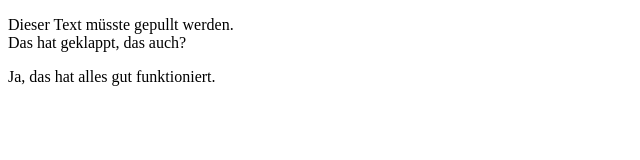
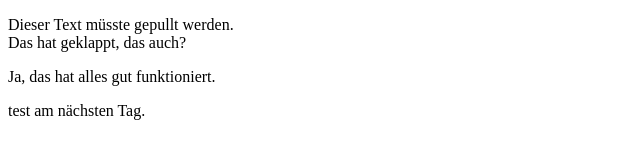
Before and after one commit to lenmaximilian/testone, a plain HTML site: page index.html in a window 1280 px wide. Shown: the whole page, without its empty margins (0-640 px from the left). Drawn offline with Linux system fonts and the light colour scheme.

Commit message:
test tag 2

```diff
--- a/index.html
+++ b/index.html
@@ -7,5 +7,7 @@
         <p>Dieser Text müsste gepullt werden.</br>
         Das hat geklappt, das auch?</p>
         <p>Ja, das hat alles gut funktioniert.</p>
+        <p>test am nächsten Tag.
+        </p>
     </body>
 </html>
```
